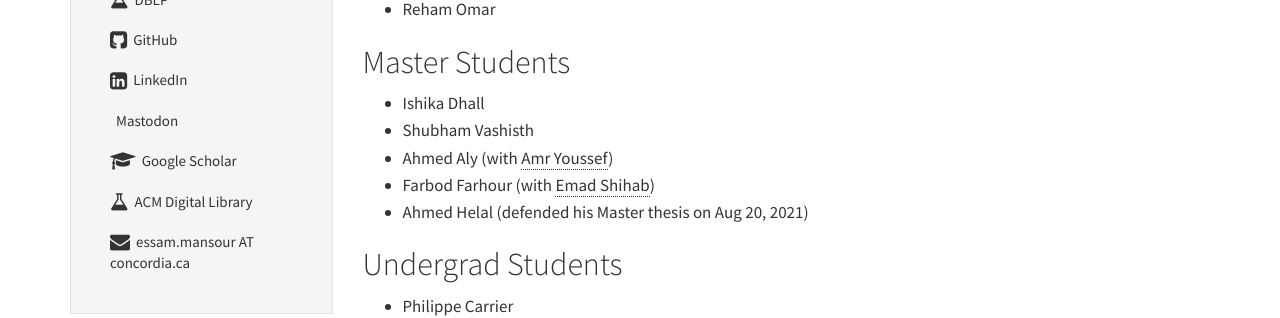
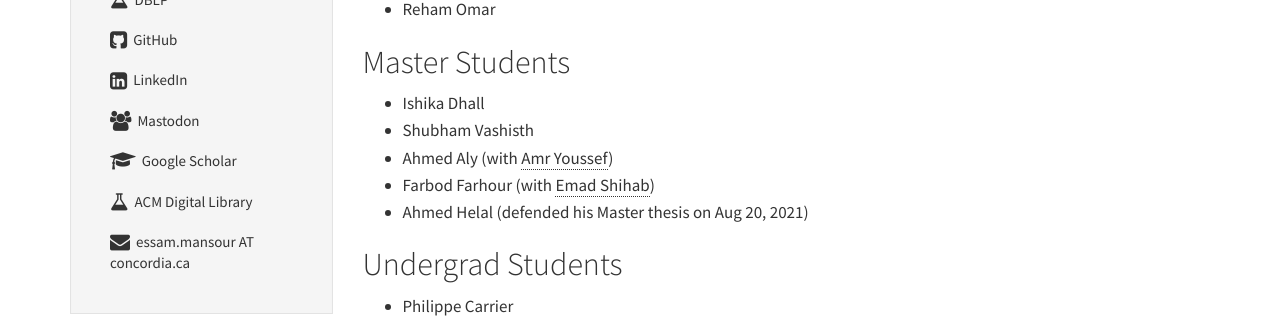
Before and after one commit to mansoure/mansoure.github.io, a Jekyll site: the page built from index.md, in a window 1280 px wide. Shown: the part 378-696 px from the top of the page. Built offline with Jekyll 4.4.1, drawn with Linux system fonts in a browser that asks for light colours; comment, search, counter and statistics services are not loaded.

Commit message:
Update default.html

```diff
--- a/_layouts/default.html
+++ b/_layouts/default.html
@@ -92,7 +92,7 @@ I am an assistant professor in the Department of Computer-Science and Software E
 				 <li class="list-group-item"><a href="http://dblp.uni-trier.de/pers/hd/m/Mansour:Essam"><i class="fa fa-flask fa-lg"></i> DBLP</a></li>
                			 <li class="list-group-item"><a href="https://github.com/orgs/CoDS-GCS"><i class="fa fa-github-square fa-lg"></i> GitHub</a></li>
 				 <li class="list-group-item"><a href="https://www.linkedin.com/in/emansour"><i class="fa fa-linkedin-square fa-lg"></i> LinkedIn</a></li>
-				 <li class="list-group-item"><a rel="me" href="https://discuss.systems/@emansour"><i class="fa fa-mastodon fa-lg"></i> Mastodon</a></li>
+				 <li class="list-group-item"><a rel="me" href="https://discuss.systems/@emansour"><i class="fa fa-group fa-lg"></i> Mastodon</a></li>
                		 	 <!--li class="list-group-item"><a href="https://twitter.com/DrEssam_Mansour"><i class="fa fa-twitter-square fa-lg"></i> Twitter</a></li-->
                	   	 	 <li class="list-group-item"><a href="https://scholar.google.com/citations?user=dqgckDgAAAAJ&hl=en"><i class="fa fa-graduation-cap fa-lg"></i> Google Scholar</a></li>
 				 <li class="list-group-item"><a href="http://dl.acm.org/author_page.cfm?id=81100029928&cfid=676677292&cftoken=63220562"><i class="fa fa-flask fa-lg"></i> ACM Digital Library</a></li>
```
